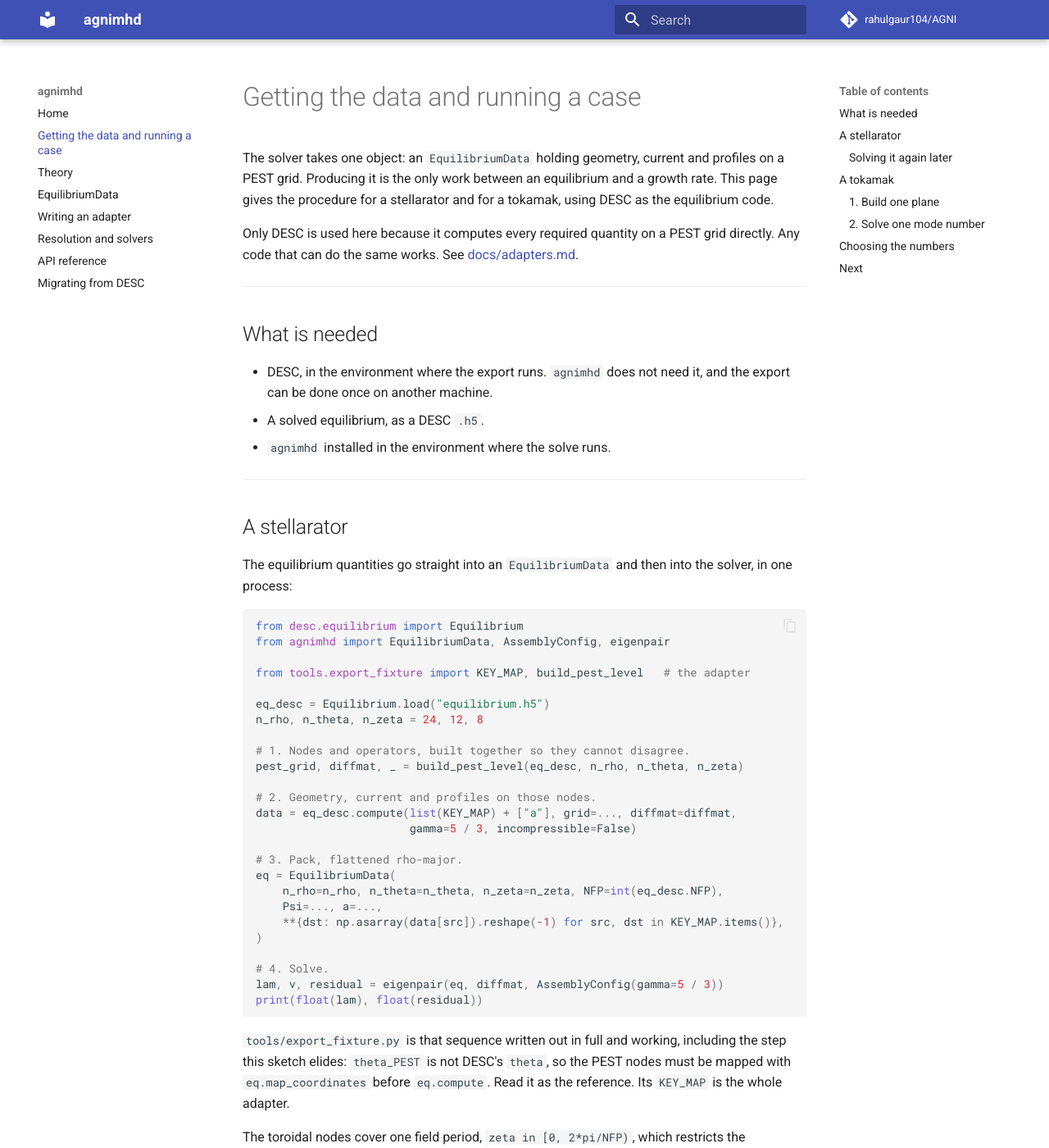
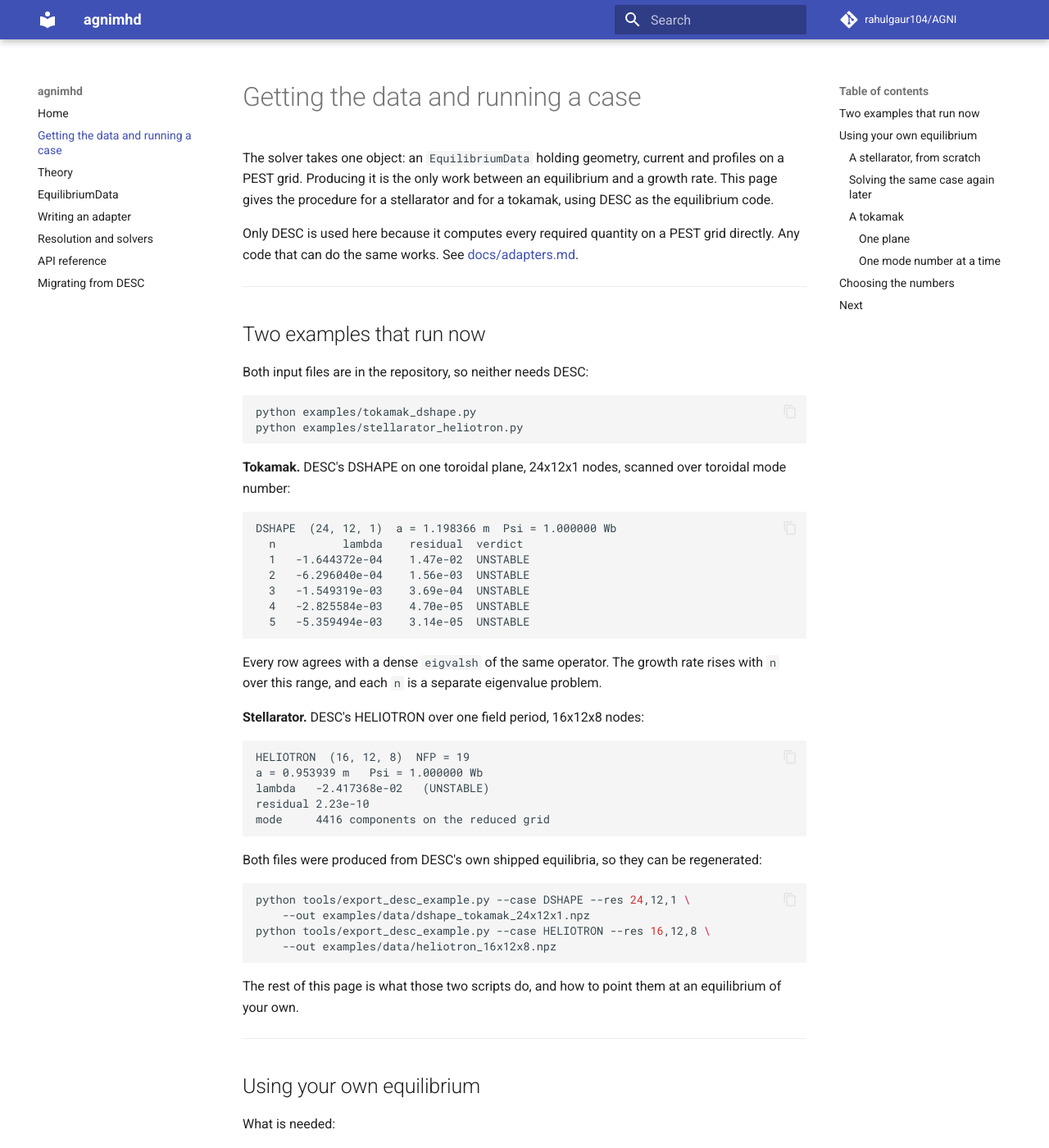
Before and after one commit to rahulgaur104/AGNI, an MkDocs documentation site: the page built from docs/running.md, in a window 1280 px wide and 1400 px high. Shown: the whole window at 82% size. Built offline with MkDocs 1.6.1 and Material for MkDocs 9.7.7, drawn with Linux system fonts in a browser that asks for light colours; comment, search, counter and statistics services are not loaded; some of the changed text lies outside the part shown.

Commit message:
fixing docs and diffmat

````diff
--- a/docs/running.md
+++ b/docs/running.md
@@ -11,58 +11,172 @@ grid directly. Any code that can do the same works. See
 
 ---
 
-## What is needed
+## Two examples that run now
+
+Both input files are in the repository, so neither needs DESC:
+
+```bash
+python examples/tokamak_dshape.py
+python examples/stellarator_heliotron.py
+```
+
+**Tokamak.** DESC's DSHAPE on one toroidal plane, 24x12x1 nodes, scanned over
+toroidal mode number:
+
+```
+DSHAPE  (24, 12, 1)  a = 1.198366 m  Psi = 1.000000 Wb
+  n          lambda    residual  verdict
+  1   -1.644372e-04    1.47e-02  UNSTABLE
+  2   -6.296040e-04    1.56e-03  UNSTABLE
+  3   -1.549319e-03    3.69e-04  UNSTABLE
+  4   -2.825584e-03    4.70e-05  UNSTABLE
+  5   -5.359494e-03    3.14e-05  UNSTABLE
+```
+
+Every row agrees with a dense `eigvalsh` of the same operator. The growth rate
+rises with `n` over this range, and each `n` is a separate eigenvalue problem.
+
+**Stellarator.** DESC's HELIOTRON over one field period, 16x12x8 nodes:
+
+```
+HELIOTRON  (16, 12, 8)  NFP = 19
+a = 0.953939 m   Psi = 1.000000 Wb
+lambda   -2.417368e-02   (UNSTABLE)
+residual 2.23e-10
+mode     4416 components on the reduced grid
+```
+
+Both files were produced from DESC's own shipped equilibria, so they can be
+regenerated:
+
+```bash
+python tools/export_desc_example.py --case DSHAPE --res 24,12,1 \
+    --out examples/data/dshape_tokamak_24x12x1.npz
+python tools/export_desc_example.py --case HELIOTRON --res 16,12,8 \
+    --out examples/data/heliotron_16x12x8.npz
+```
+
+The rest of this page is what those two scripts do, and how to point them at an
+equilibrium of your own.
+
+---
+
+## Using your own equilibrium
+
+What is needed:
 
 * DESC, in the environment where the export runs. `agnimhd` does not need it,
   and the export can be done once on another machine.
-* A solved equilibrium, as a DESC `.h5`.
+* A solved equilibrium, either a DESC example name or an `.h5` file.
 * `agnimhd` installed in the environment where the solve runs.
 
 ---
 
-## A stellarator
+### A stellarator, from scratch
 
-The equilibrium quantities go straight into an `EquilibriumData` and then into
-the solver, in one process:
+Everything runs in one process. Nothing is written to disk.
 
 ```python
+import numpy as np
 from desc.equilibrium import Equilibrium
-from agnimhd import EquilibriumData, AssemblyConfig, eigenpair
+from desc.grid import Grid
 
-from tools.export_fixture import KEY_MAP, build_pest_level   # the adapter
+from agnimhd import EquilibriumData, eigenpair
+from agnimhd.basis import standard_grid
 
-eq_desc = Equilibrium.load("equilibrium.h5")
+desc_eq = Equilibrium.load("equilibrium.h5")
+
 n_rho, n_theta, n_zeta = 24, 12, 8
+cluster = dict(eps=1e-2, x_0=0.65, m_1=2.0, m_2=3.0)
 
-# 1. Nodes and operators, built together so they cannot disagree.
-pest_grid, diffmat, _ = build_pest_level(eq_desc, n_rho, n_theta, n_zeta)
-
-# 2. Geometry, current and profiles on those nodes.
-data = eq_desc.compute(list(KEY_MAP) + ["a"], grid=..., diffmat=diffmat,
-                       gamma=5 / 3, incompressible=False)
-
-# 3. Pack, flattened rho-major.
-eq = EquilibriumData(
-    n_rho=n_rho, n_theta=n_theta, n_zeta=n_zeta, NFP=int(eq_desc.NFP),
-    Psi=..., a=...,
-    **{dst: np.asarray(data[src]).reshape(-1) for src, dst in KEY_MAP.items()},
+# Radial Legendre-Lobatto nodes through the clustering map, Fourier in the two
+# angles, and the differentiation and quadrature operators on those same nodes.
+nodes, diffmat = standard_grid(
+    n_rho, n_theta, n_zeta, NFP=desc_eq.NFP, automorphism=cluster
 )
 
-# 4. Solve.
-lam, v, residual = eigenpair(eq, diffmat, AssemblyConfig(gamma=5 / 3))
-print(float(lam), float(residual))
+# The PEST nodes, flattened rho-major, then mapped to DESC's own poloidal angle.
+# theta_PEST is not DESC's theta, so this root find is not optional.
+rho, theta, zeta = np.meshgrid(
+    nodes["rho"], nodes["theta"], nodes["zeta"], indexing="ij"
+)
+pest_nodes = np.column_stack([rho.ravel(), theta.ravel(), zeta.ravel()])
+grid = Grid(
+    desc_eq.map_coordinates(
+        pest_nodes,
+        inbasis=("rho", "theta_PEST", "zeta"),
+        outbasis=("rho", "theta", "zeta"),
+        period=(np.inf, 2 * np.pi, np.inf),
+        tol=1e-12,
+    )
+)
+
+data = desc_eq.compute(
+    [
+        "g_rr|PEST", "g_rv|PEST", "g_rp|PEST",      # covariant PEST metric
+        "g_vv|PEST", "g_vp|PEST", "g_pp|PEST",
+        "g^rr",                                     # grad(rho) . grad(rho)
+        "sqrt(g)_PEST",                             # Jacobian and its derivatives
+        "(sqrt(g)_PEST_r)|PEST",
+        "(sqrt(g)_PEST_v)|PEST",
+        "(sqrt(g)_PEST_p)|PEST",
+        "J^zeta", "|J|",                            # current
+        "iota", "psi_r", "psi_rr", "p", "p_r",      # profiles
+        "finite-n instability drive",               # the drive
+        "a",                                        # minor radius
+    ],
+    grid=grid,
+)
+flat = lambda key: np.asarray(data[key]).reshape(-1)
+
+agni_input = EquilibriumData(
+    n_rho=n_rho,
+    n_theta=n_theta,
+    n_zeta=n_zeta,
+    NFP=int(desc_eq.NFP),
+    Psi=float(np.asarray(desc_eq.params_dict["Psi"]).reshape(-1)[0]),
+    a=float(flat("a")[0]),
+    g_rr=flat("g_rr|PEST"),
+    g_rv=flat("g_rv|PEST"),
+    g_rp=flat("g_rp|PEST"),
+    g_vv=flat("g_vv|PEST"),
+    g_vp=flat("g_vp|PEST"),
+    g_pp=flat("g_pp|PEST"),
+    g_sup_rr=flat("g^rr"),
+    sqrtg=flat("sqrt(g)_PEST"),
+    sqrtg_r=flat("(sqrt(g)_PEST_r)|PEST"),
+    sqrtg_v=flat("(sqrt(g)_PEST_v)|PEST"),
+    sqrtg_p=flat("(sqrt(g)_PEST_p)|PEST"),
+    J_sup_zeta=flat("J^zeta"),
+    abs_J=flat("|J|"),
+    iota=flat("iota"),
+    psi_r=flat("psi_r"),
+    psi_rr=flat("psi_rr"),
+    p=flat("p"),
+    p_r=flat("p_r"),
+    finite_n_instability_drive=flat("finite-n instability drive"),
+)
+
+lam, xi, residual = eigenpair(agni_input, diffmat)
+print(f"lambda = {float(lam):+.6e}   residual = {float(residual):.2e}")
 ```
 
-`tools/export_fixture.py` is that sequence written out in full and working,
-including the step this sketch elides: `theta_PEST` is not DESC's `theta`, so
-the PEST nodes must be mapped with `eq.map_coordinates` before `eq.compute`.
-Read it as the reference. Its `KEY_MAP` is the whole adapter.
+That is the whole procedure. The left column of the `EquilibriumData` call is
+the specification in [interface.md](interface.md), and the right column is the
+DESC key that supplies it. An adapter for another code replaces the right
+column only.
+
+`gamma` defaults to `5/3` and `sigma` to `-1e-1`, so neither
+`AssemblyConfig` nor `SolverConfig` is needed until one of them has to change.
 
 The toroidal nodes cover one field period, `zeta in [0, 2*pi/NFP)`, which
 restricts the calculation to toroidal mode numbers `n = 0 mod NFP`. Modes
 outside that family need nodes over the full torus.
 
-### Solving it again later
+`tools/export_fixture.py` is this same sequence, tested, with the file writing
+attached.
+
+### Solving the same case again later
 
 Writing the case to disk is worthwhile when the equilibrium is computed on a
 machine that has DESC and solved on one that does not, or when the same case is
@@ -93,30 +207,21 @@ residual 5.558e-06
 verdict  UNSTABLE
 ```
 
-**The clustering parameters must match the export.** They place the radial
-nodes. If they differ, the differentiation matrices and the geometry sit on
-different node sets, and the result is a wrong eigenvalue with no error. From
-Python the same rule applies to `standard_grid`:
-
-```python
-from agnimhd.basis import standard_grid
-_, diffmat = standard_grid(
-    *eq.resolution, NFP=eq.NFP,
-    automorphism=dict(eps=1e-2, x_0=0.65, m_1=2.0, m_2=3.0),
-)
-```
+**The clustering parameters must match the ones used at export.** They place
+the radial nodes. If they differ, the differentiation matrices and the geometry
+sit on different node sets, and the result is a wrong eigenvalue with no error.
 
 Trust the eigenvalue only when the residual is small. See
 [docs/resolution.md](resolution.md#the-shift).
 
-## A tokamak
+### A tokamak
 
 A tokamak is axisymmetric, so the toroidal direction carries a single mode
 number `n` rather than a grid. Build **one toroidal plane** and tell the
 assembler which `n` to solve for. The operator becomes complex Hermitian,
 because `d/dphi` becomes `i n`.
 
-### 1. Build one plane
+#### One plane
 
 Follow the stellarator procedure with `n_zeta = 1` on an axisymmetric
 equilibrium (`NFP = 1`). Every array then has `n_rho * n_theta` entries.
@@ -125,14 +230,14 @@ To take a plane out of an existing multi-plane case, slice each array and
 rebuild with `n_zeta=1`, keeping `Psi` and `a` unchanged. `_zeta_plane` in
 `tests/conftest.py` is that slice, written out.
 
-### 2. Solve one mode number
+#### One mode number at a time
 
 ```python
 from agnimhd import AssemblyConfig, SolverConfig, eigenpair
 
 for n in (1, 2, 3, 4):
-    cfg = AssemblyConfig(gamma=5 / 3, axisym=True, n_mode_axisym=n)
-    lam, _, residual = eigenpair(eq, diffmat, cfg, SolverConfig(sigma=-1e-3))
+    cfg = AssemblyConfig(axisym=True, n_mode_axisym=n)
+    lam, _, residual = eigenpair(agni_input, diffmat, cfg, SolverConfig(sigma=-1e-3))
     print(f"n = {n}: lambda = {float(lam):+.6e}  residual = {float(residual):.2e}")
 ```
 
````
Also changed, not shown: README.md (+11 -5 lines), docs/api.md (+1 -1 lines), docs/interface.md (+13 -8 lines), docs/theory.md (+1 -1 lines), 1 other file.
